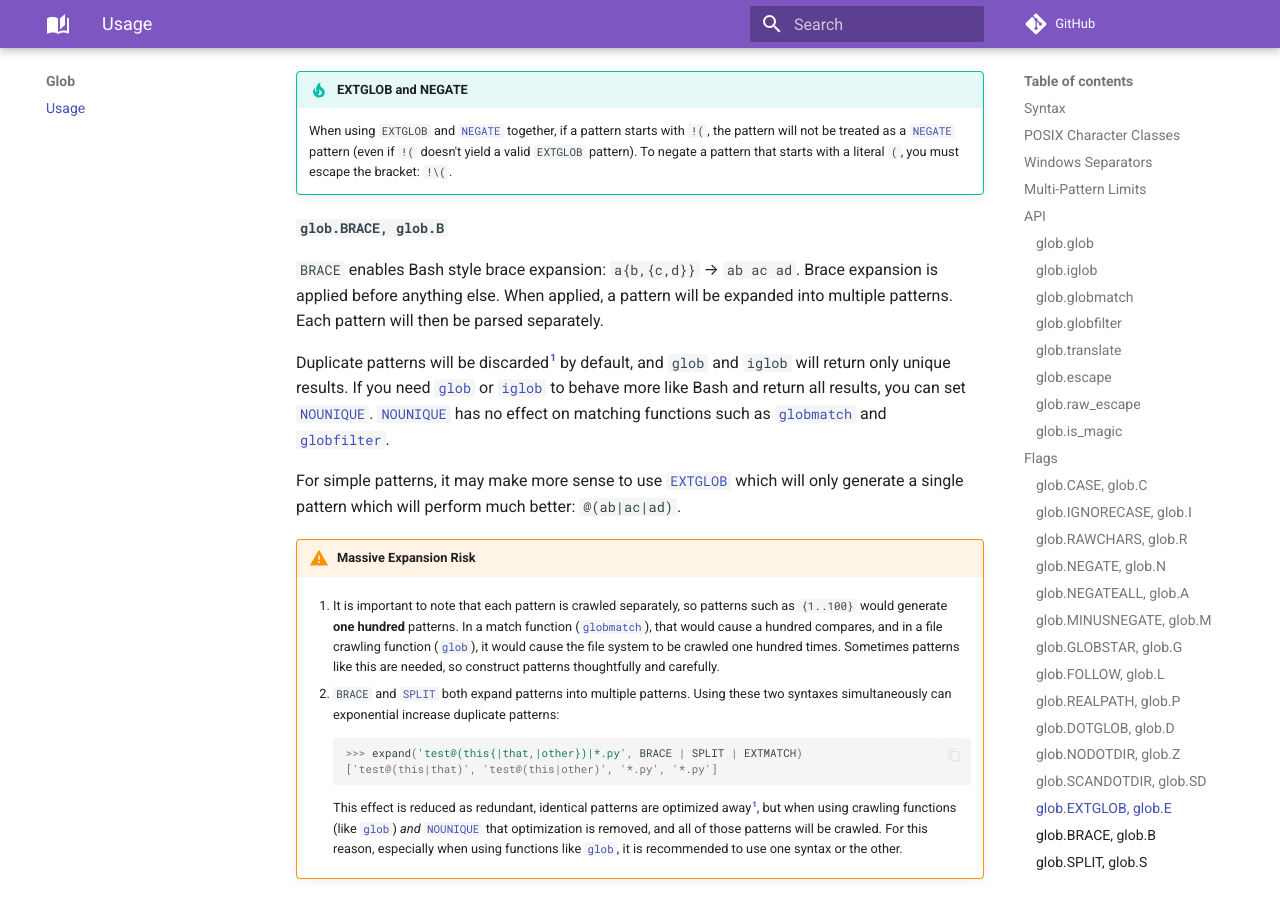
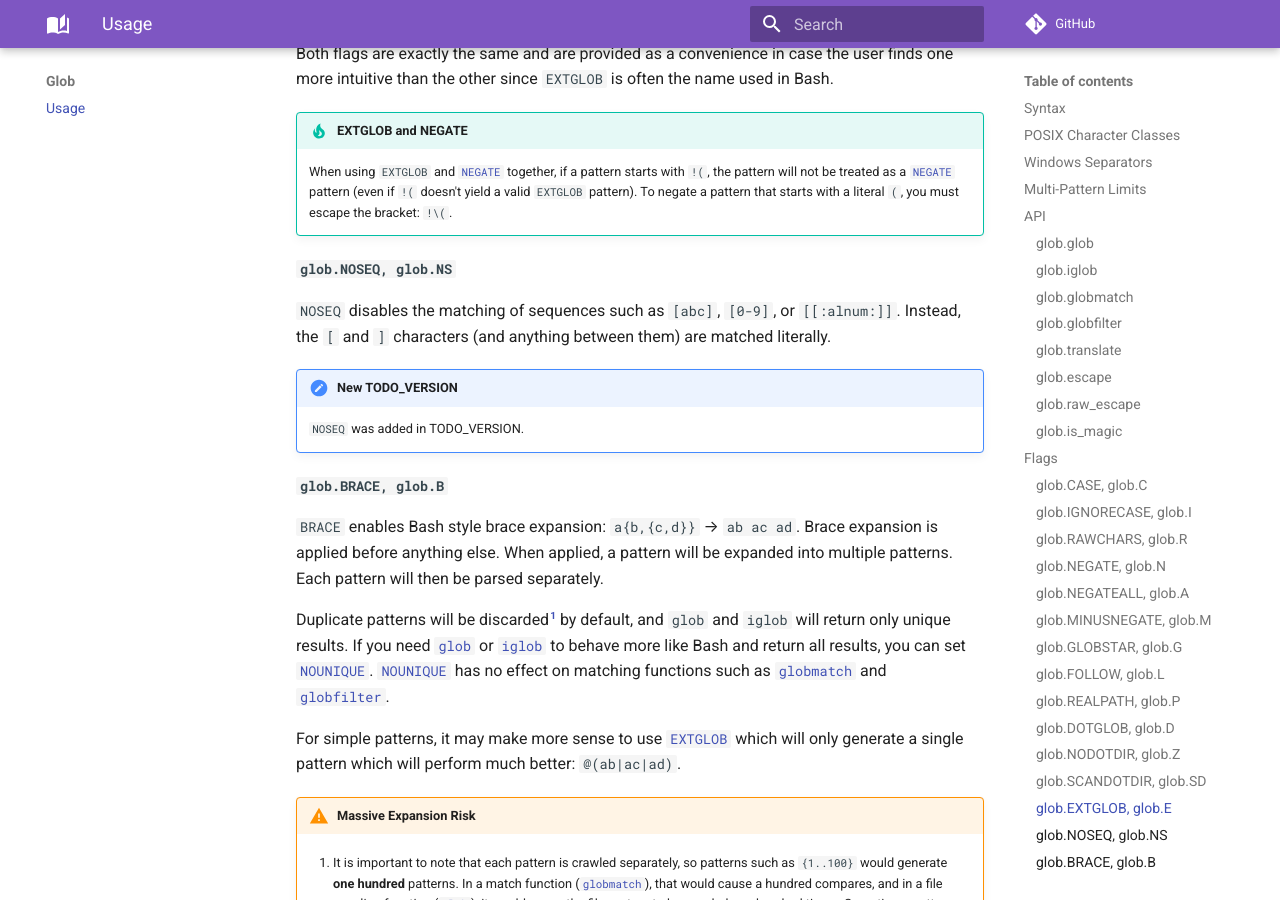
Before and after one commit to facelessuser/wcmatch, an MkDocs documentation site: the page built from docs/src/markdown/glob.md, in a window 1280 px wide and 900 px high, scrolled down 22217 px. Built offline with MkDocs 1.6.1 and Material for MkDocs 9.7.7, drawn with Linux system fonts in a browser that asks for light colours; emoji names are drawn with the system emoji font; comment, search, counter and statistics services are not loaded; some of the changed text lies outside the part shown.

Commit message:
Add documentation for NOSEQ

```diff
--- a/docs/src/markdown/fnmatch.md
+++ b/docs/src/markdown/fnmatch.md
@@ -20,9 +20,9 @@
 ----------------- | -------
 `*`               | Matches everything.
 `?`               | Matches any single character.
-`[seq]`           | Matches any character in seq.
-`[!seq]`          | Matches any character not in seq. Will also accept character exclusions in the form of `[^seq]`.
-`[[:alnum:]]`     | POSIX style character classes inside sequences. See [POSIX Character Classes](#posix-character-classes) for more info.
+`[seq]`           | Matches any character in seq. Can be disabled with the [`NOSEQ`](#noseq) flag.
+`[!seq]`          | Matches any character not in seq. Will also accept character exclusions in the form of `[^seq]`. Can be disabled with the [`NOSEQ`](#noseq) flag.
+`[[:alnum:]]`     | POSIX style character classes inside sequences. See [POSIX Character Classes](#posix-character-classes) for more info. Can be disabled with the [`NOSEQ`](#noseq) flag.
 `\`               | Escapes characters. If applied to a meta character or non-meta characters, the character will be treated as a literal character. If applied to another escape, the backslash will be a literal backslash.
 `!`               | When used at the start of a pattern, the pattern will be an exclusion pattern. Requires the [`NEGATE`](#negate) flag. If also using the [`MINUSNEGATE`](#minusnegate) flag, `-` will be used instead of `!`.
 `?(pattern_list)` | The pattern matches if zero or one occurrences of any of the patterns in the `pattern_list` match the input string. Requires the [`EXTMATCH`](#extmatch) flag.
@@ -316,6 +316,15 @@
 negate a pattern that starts with a literal `(`, you must escape the bracket: `!\(`.
 ///
 
+#### `glob.NOSEQ, glob.NS` {: #noseq}
+
+`NOSEQ` disables the matching of sequences such as `[abc]`, `[0-9]`, or `[[:alnum:]]`. Instead, the `[` and `]` characters
+(and anything between them) are matched literally.
+
+/// new | New TODO_VERSION
+`NOSEQ` was added in TODO_VERSION.
+///
+
 #### `fnmatch.BRACE, fnmatch.B` {: #brace}
 
 `BRACE` enables Bash style brace expansion: `a{b,{c,d}}` --> `ab ac ad`. Brace expansion is applied before anything
--- a/docs/src/markdown/glob.md
+++ b/docs/src/markdown/glob.md
@@ -21,9 +21,9 @@
 `*`               | Matches everything except slashes.  On Windows it will avoid matching backslashes as well as slashes.
 `**`              | Matches zero or more directories, but will never match the directories `.` and `..`. Requires the [`GLOBSTAR`](#globstar) flag.
 `?`               | Matches any single character.
-`[seq]`           | Matches any character in seq.
-`[!seq]`          | Matches any character not in seq. Will also accept character exclusions in the form of `[^seq]`.
-`[[:alnum:]]`     | POSIX style character classes inside sequences. See [POSIX Character Classes](#posix-character-classes) for more info.
+`[seq]`           | Matches any character in seq. Can be disabled with the [`NOSEQ`](#noseq) flag.
+`[!seq]`          | Matches any character not in seq. Will also accept character exclusions in the form of `[^seq]`. Can be disabled with the [`NOSEQ`](#noseq) flag.
+`[[:alnum:]]`     | POSIX style character classes inside sequences. See [POSIX Character Classes](#posix-character-classes) for more info. Can be disabled with the [`NOSEQ`](#noseq) flag.
 `\`               | Escapes characters. If applied to a meta character or non-meta characters, the character will be treated as a literal character. If applied to another escape, the backslash will be a literal backslash.
 `!`               | When used at the start of a pattern, the pattern will be an exclusion pattern. Requires the [`NEGATE`](#negate) flag. If also using the [`MINUSNEGATE`](#minusnegate) flag, `-` will be used instead of `!`.
 `?(pattern_list)` | The pattern matches if zero or one occurrences of any of the patterns in the `pattern_list` match the input string. Requires the [`EXTGLOB`](#extglob) flag.
@@ -965,6 +965,15 @@
 a pattern that starts with a literal `(`, you must escape the bracket: `!\(`.
 ///
 
+#### `glob.NOSEQ, glob.NS` {: #noseq}
+
+`NOSEQ` disables the matching of sequences such as `[abc]`, `[0-9]`, or `[[:alnum:]]`. Instead, the `[` and `]` characters
+(and anything between them) are matched literally.
+
+/// new | New TODO_VERSION
+`NOSEQ` was added in TODO_VERSION.
+///
+
 #### `glob.BRACE, glob.B` {: #brace}
 
 `BRACE` enables Bash style brace expansion: `a{b,{c,d}}` --> `ab ac ad`. Brace expansion is applied before anything
```
Also changed, not shown: docs/src/markdown/pathlib.md (+9 -0 lines).
